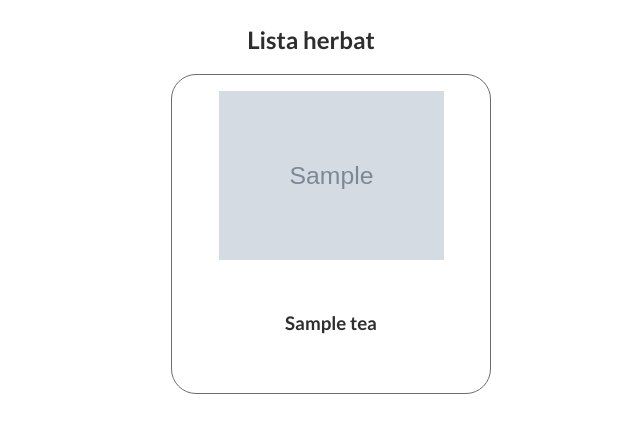
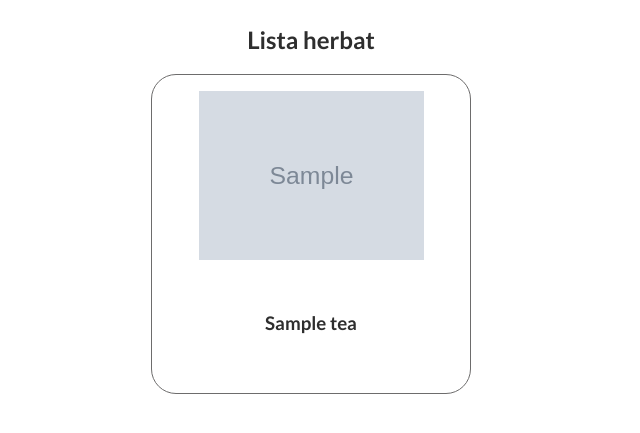
Before and after one commit to wojciklukasz/TeaTracker, a Django app: page /herbaty in a window 1280 px wide. Shown: the part 80-513 px from the top of the page, without its empty margins (329-969 px from the left). Run offline with Django 5.2, Linux system fonts and the light colour scheme; tables that the repository leaves empty hold one stand-in row (values such as "Sample post"); grey boxes marked "Sample" are stand-in pictures.

Commit message:
Make some changes to css to make the list more responsive

```diff
--- a/tea/static/tea/all-teas.css
+++ b/tea/static/tea/all-teas.css
@@ -12,6 +12,12 @@ main {
 #main-content ul {
     list-style-type: none;
     display: flex;
+    flex-wrap: wrap;
+    padding: 0;
+}
+
+#main-content li {
+    padding-bottom: 2rem;
 }
 
 #main-content a {
```
